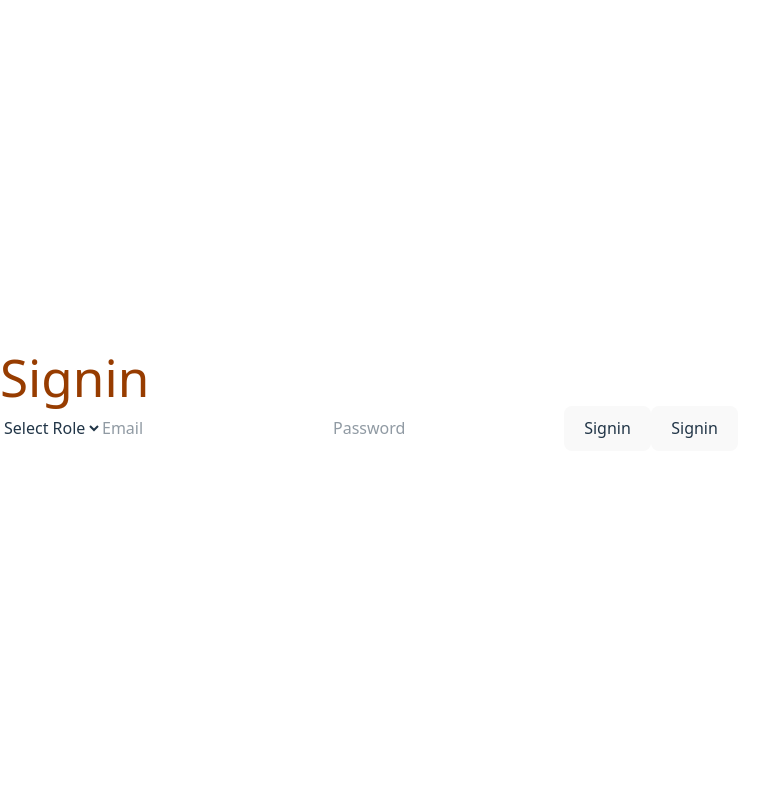
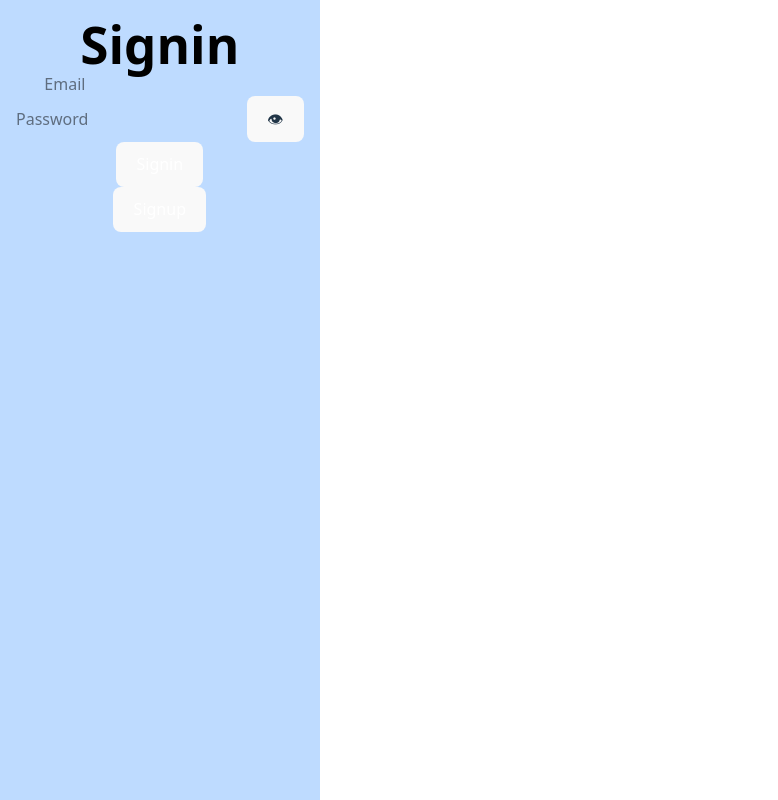
Before and after one commit to OmkumarMangukiya/patient-tracker, a React (Vite) app: page / in a window 1280 px wide. Shown: the whole page, without its empty margins (0-778 px from the left). Built offline with nearby package versions, Linux system fonts and the light colour scheme; the HTML template or start-up script is replaced by a standard one.

Commit message:
frontend

```diff
--- a/src/pages/Signin.jsx
+++ b/src/pages/Signin.jsx
@@ -1,39 +1,36 @@
-import { useState } from "react";
-import {useNavigate} from 'react-router-dom';
+import React, { useState } from "react";
+import { useNavigate } from "react-router-dom";
 import axios from "axios";
-function Signin(){
-    const [role,setRole] = useState('');
-    const [email,setEmail] = useState('');
-    const [password,setPassword] = useState('');
-    const navigate = useNavigate();
-    async function handleClick(){
-        const response = await axios.post('http://localhost:8000/signin',{
-            email:email,
-            password:password,
-            role:role
-        })
-        localStorage.setItem('token',response.data.token);
-        localStorage.setItem('role',response.data.role);
-        if(response.data.role === 'patient'){
-            navigate('/patient/dashboard');
-        }
-        else{
-            navigate('/doctor/dashboard');
-        }
+
+function Signin() {
+  const [email, setEmail] = useState("");
+  const [password, setPassword] = useState("");
+  const [showPassword, setShowPassword] = useState(false);
+  const navigate = useNavigate();
+
+  async function handleLogin() {
+    try {
+      const response = await axios.post("http://localhost:8000/login", { email, password });
+      localStorage.setItem("token", response.data.token);
+      localStorage.setItem("role", response.data.role);
+      navigate(response.data.role === "patient" ? "/patient/dashboard" : "/doctor/dashboard");
+    } catch (error) {
+      console.error("Signin failed", error);
     }
-    return(
-        <>
-        <h1 className="text-amber-800">Signin</h1>
-        <select value={role} onChange={(e)=>setRole(e.target.value)}>
-            <option value="">Select Role</option>
-            <option value="patient">Patient</option>
-            <option value="doctor">Doctor</option>
-        </select>
-        <input type="email" placeholder="Email" value={email} onChange={(e)=>setEmail(e.target.value)}/>
-        <input type="password" placeholder="Password" value={password} onChange={(e)=>setPassword(e.target.value)}/>
-        <button onClick={handleClick}>Signin</button>
-        <button onClick={()=>{navigate("/signup")}}> Signin</button>
-        </>
-    )
+  }
+
+  return (
+    <div className="flex flex-col items-center p-4 bg-blue-200 min-h-screen">
+      <h1 className="text-2xl font-bold text-black">Signin</h1>
+      <input className=" text-black border-black" type="email" placeholder="Email" value={email} onChange={(e) => setEmail(e.target.value)} />
+      <div className="relative">
+        <input className=" text-black border-black" type={showPassword ? "text" : "password"} placeholder="Password" value={password} onChange={(e) => setPassword(e.target.value)} />
+        <button  type="button" onClick={() => setShowPassword(!showPassword)}>👁</button>
+      </div>
+      <button className='text-white bg-white border border-black px-4 py-2'onClick={handleLogin}>Signin</button>
+      <button className='text-white bg-white border border-black px-4 py-2' onClick={() => navigate("/signup")}>Signup</button>
+    </div>
+  );
 }
+
 export default Signin;
--- a/src/pages/Signup.jsx
+++ b/src/pages/Signup.jsx
@@ -39,8 +39,8 @@ function Signup(){
         }
     }
     return(
-        <>
-        <h1>Signup</h1>
+        <div className="flex flex-col items-center p-4 bg-blue-200 min-h-screen">
+        < h1 className="text-2xl font-bold text-black">Signup</h1>
         <select value={role} onChange={(e)=>setRole(e.target.value)}>
             <option value="">Select Role</option>
             <option value="patient">Patient</option>
@@ -63,9 +63,9 @@ function Signup(){
                 <input type="text" placeholder="Specialization" value={specialization} onChange={(e)=>setSpecialization(e.target.value)}/>
             </>
         )}
-        <button onClick={handleClick}>Signup</button>
-        <button onClick={()=>{navigate("/")}}>Signin now</button>
-        </>
+        <button className='text-white bg-white border border-black px-4 py-2' onClick={handleClick}>Signup</button>
+        <button className='text-white bg-white border border-black px-4 py-2' onClick={() => navigate("/signup")}>Signin now</button>
+        </div>
     )
 }
 export default Signup;
```
